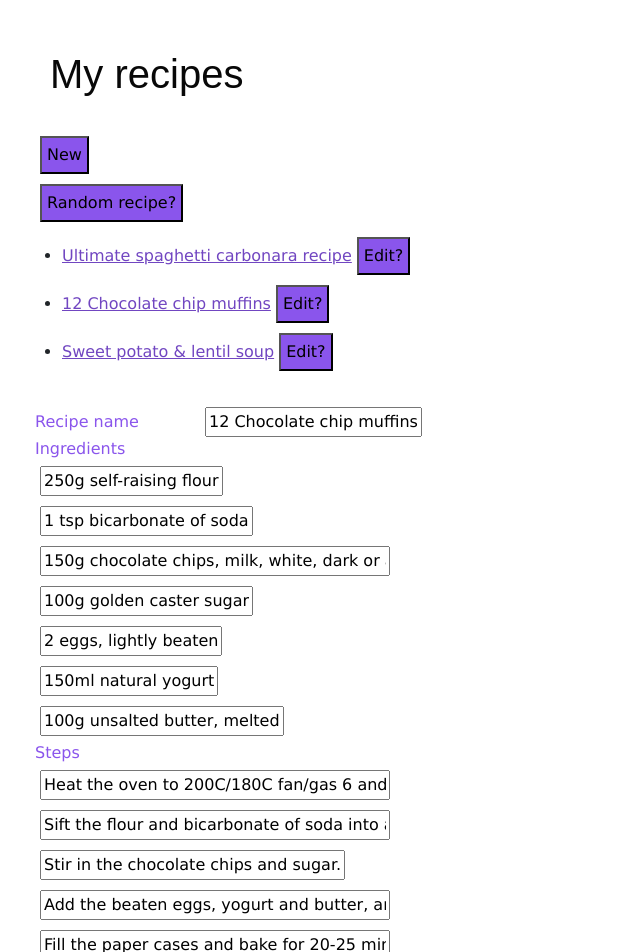
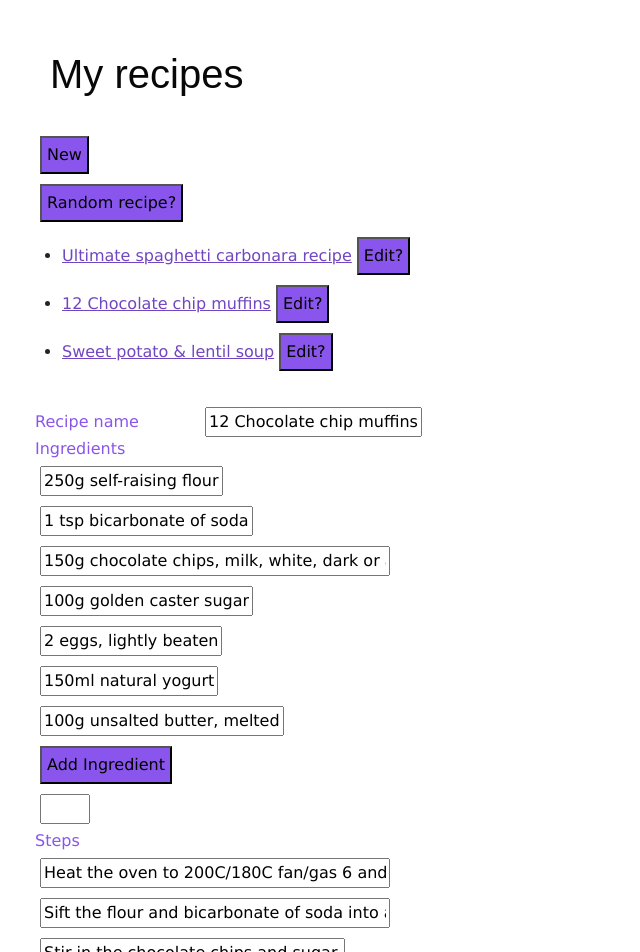
Before and after one commit to acmainier/recipes, a React (Vite) app: page /recipes/editRecipe/1 in a window 1280 px wide. Shown: the top 952 px of the page, without its empty margins (0-640 px from the left). Built offline with nearby package versions, Linux system fonts and the light colour scheme.

Commit message:
Add ingredient in edit mode

```diff
--- a/src/editRecipe.jsx
+++ b/src/editRecipe.jsx
@@ -1,3 +1,4 @@
+import { useState } from "react";
 import { useLoaderData, useRevalidator } from "react-router-dom";
 import { getRecipe, editRecipe } from "./recipes-api";
 
@@ -10,15 +11,23 @@ export default function EditRecipe() {
   const { recipe } = useLoaderData();
   const ingredientsList = recipe.ingredients;
   const stepsList = recipe.steps;
+  const [extraIngredients, setExtraIngredients] = useState([{ name: "" }]);
   const revalidator = useRevalidator();
+
+  const addIngredient = () => {
+    let newIngredient = { name: " " };
+    setExtraIngredients([...extraIngredients, newIngredient]);
+  };
 
   function _editRecipe(formData) {
     const editedName = formData.get("recipeName");
     const editedIngredients = formData.getAll("recipeIngredient");
-    const editedIngredientsComplete = editedIngredients.map((ingredient, id) => ({
-      id: id,
-      name: ingredient,
-    }));
+    const editedIngredientsComplete = editedIngredients.map(
+      (ingredient, id) => ({
+        id: id,
+        name: ingredient,
+      })
+    );
     const editedSteps = formData.getAll("recipeStep");
     const editedStepsComplete = editedSteps.map((step, id) => ({
       id: (id + 1) * 100,
@@ -26,7 +35,12 @@ export default function EditRecipe() {
     }));
     console.log(editedName, editedIngredientsComplete, editedStepsComplete);
 
-    editRecipe(recipe.index, editedName, editedIngredientsComplete, editedStepsComplete);
+    editRecipe(
+      recipe.index,
+      editedName,
+      editedIngredientsComplete,
+      editedStepsComplete
+    );
     revalidator.revalidate();
   }
 
@@ -54,6 +68,21 @@ export default function EditRecipe() {
             </div>
           );
         })}
+        <button type="button" onClick={addIngredient}>
+          Add Ingredient
+        </button>
+        {extraIngredients.map((input, index) => {
+          return (
+            <div key={index}>
+              <input
+                type="text"
+                name="recipeIngredient"
+                id="recipeIngredient"
+                defaultValue={input.name}
+              />
+            </div>
+          );
+        })}
         <label htmlFor="recipeStep">Steps</label>
         {stepsList.map((step) => {
           return (
```
